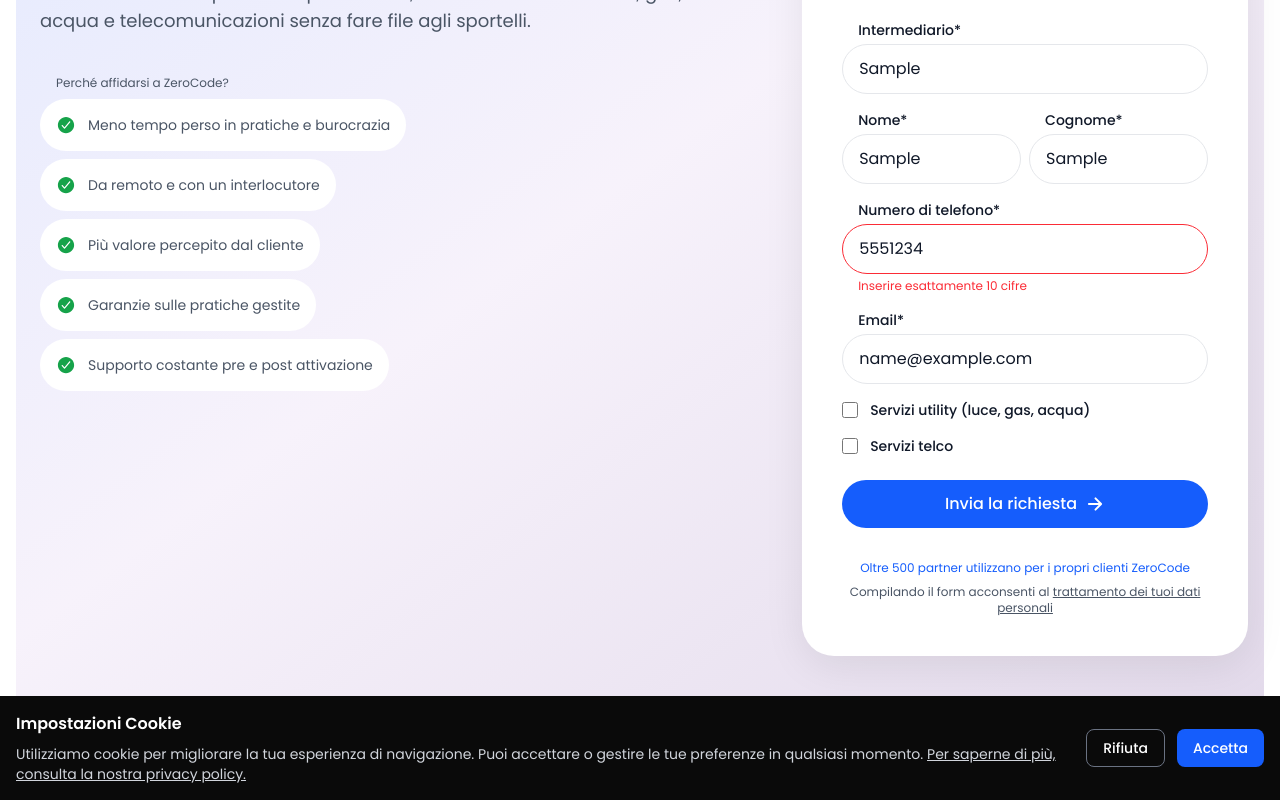
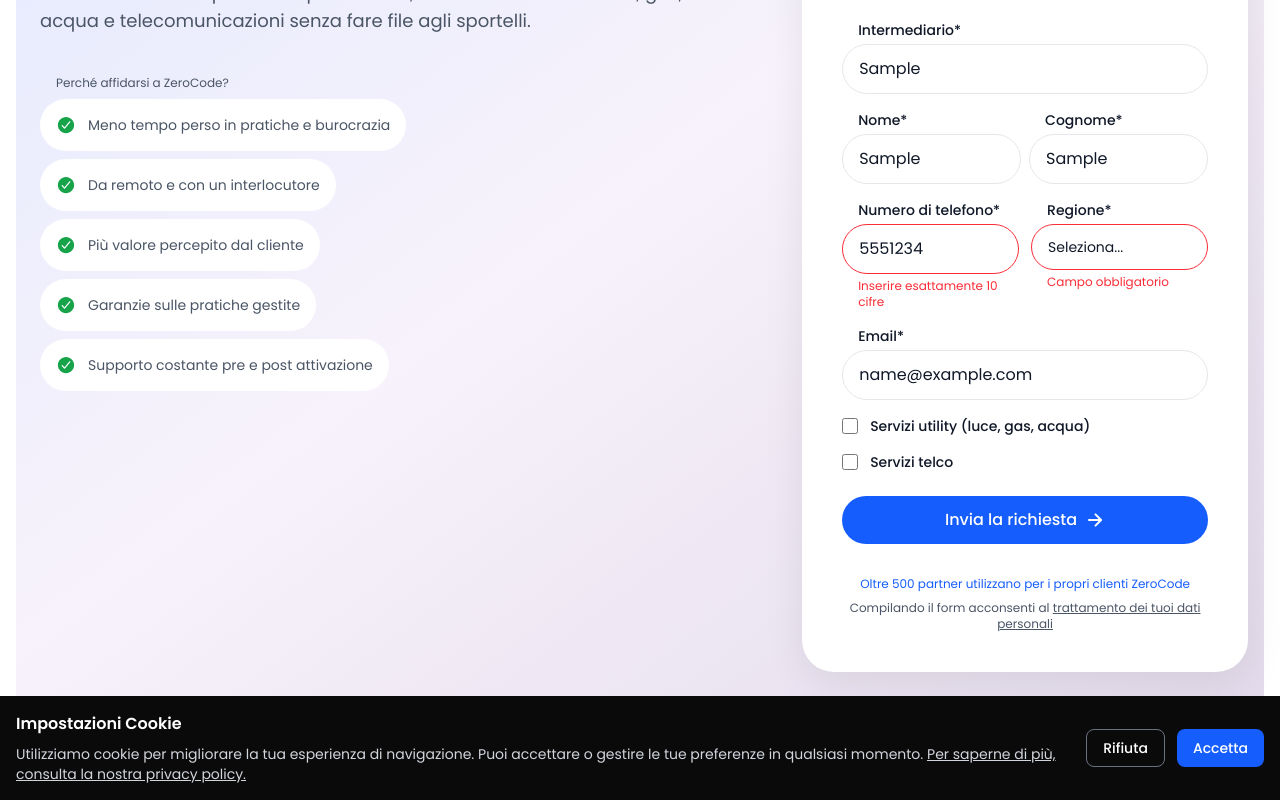
Before and after one commit to PattiChiari/ZeroCode, a Next.js app: page / in a window 1280 px wide. Both pictures are taken after typing "Sample", "Sample", "Sample", "5551234", "name@example.com" into the empty fields and a click on the button "Invia la richiesta". Shown: the part 433-1233 px from the top of the page. Built offline with nearby package versions, Linux system fonts and the light colour scheme.

Commit message:
Fix form

```diff
--- a/app/api/contatti/route.ts
+++ b/app/api/contatti/route.ts
@@ -29,7 +29,7 @@
 export async function POST(req: NextRequest) {
     try {
         const body = await req.json();
-        const {intermediario, nome, cognome, telefono, email, servizi_utility, tipo_operazione, servizi_telco, tipo_linea, data} = body;
+        const {intermediario, nome, cognome, telefono, regione, email, servizi_utility, tipo_operazione, servizi_telco, tipo_linea, data} = body;
 
         if (!intermediario?.trim()) return NextResponse.json({message: 'Intermediario mancante'}, {status: 400});
         if (!nome?.trim()) return NextResponse.json({message: 'Nome mancante'}, {status: 400});
@@ -37,6 +37,8 @@
 
         if (!telefono?.trim()) return NextResponse.json({message: 'Numero di telefono mancante'}, {status: 400});
         if (!validatePhone(telefono)) return NextResponse.json({message: 'Numero di telefono non valido (10 cifre)'}, {status: 400});
+
+        if (!regione?.trim()) return NextResponse.json({message: 'Regione mancante'}, {status: 400});
 
         if (!email?.trim()) return NextResponse.json({message: 'Email mancante'}, {status: 400});
         if (!validateEmail(email)) return NextResponse.json({message: 'Email non valida'}, {status: 400});
@@ -56,7 +58,7 @@
 
         await sheets.spreadsheets.values.append({
             spreadsheetId: SPREADSHEET_ID,
-            range: 'A:J',
+            range: 'A:K',
             valueInputOption: 'RAW',
             requestBody: {
                 values: [[
@@ -69,6 +71,7 @@
                     tipo_operazione?.trim() || '',
                     servizi_telco ? 'Sì' : 'No',
                     tipo_linea?.trim() || '',
+                    regione.trim(),
                     formatDate(data),
                 ]],
             },
--- a/app/components/ConsultationForm.tsx
+++ b/app/components/ConsultationForm.tsx
@@ -6,6 +6,12 @@
 
 const TIPO_OPERAZIONE_OPTIONS = ["Cambio", "Voltura/Subentro", "Allaccio"];
 const TIPO_LINEA_OPTIONS = ["Rete fissa", "Mobile"];
+const REGIONI_ITALIANE = [
+    "Abruzzo", "Basilicata", "Calabria", "Campania", "Emilia-Romagna",
+    "Friuli-Venezia Giulia", "Lazio", "Liguria", "Lombardia", "Marche",
+    "Molise", "Piemonte", "Puglia", "Sardegna", "Sicilia", "Toscana",
+    "Trentino-Alto Adige", "Umbria", "Valle d'Aosta", "Veneto",
+];
 
 export default function ConsultationForm() {
     const [formData, setFormData] = useState({
@@ -13,6 +19,7 @@
         nome: "",
         cognome: "",
         telefono: "",
+        regione: "",
         email: "",
         servizi_utility: false,
         tipo_operazione: "",
@@ -56,6 +63,8 @@
             e.telefono = "Inserire esattamente 10 cifre";
         }
 
+        if (!formData.regione) e.regione = "Campo obbligatorio";
+
         if (!formData.email.trim()) {
             e.email = "Campo obbligatorio";
         } else if (!validateEmail(formData.email)) {
@@ -93,6 +102,7 @@
                     cognome: formData.cognome.trim(),
                     telefono: formData.telefono.replace(/\s/g, ""),
                     email: formData.email.trim(),
+                    regione: formData.regione,
                     servizi_utility: formData.servizi_utility,
                     tipo_operazione: formData.tipo_operazione,
                     servizi_telco: formData.servizi_telco,
@@ -110,7 +120,7 @@
 
             setSubmitMessage({type: "success", text: result?.message || "Richiesta inviata con successo!"});
             setFormData({
-                intermediario: "", nome: "", cognome: "", telefono: "", email: "",
+                intermediario: "", nome: "", cognome: "", telefono: "", regione: "", email: "",
                 servizi_utility: false, tipo_operazione: "", servizi_telco: false, tipo_linea: "",
             });
             setErrors({});
@@ -179,8 +189,9 @@
                         </div>
                     </div>
 
-                    {/* Telefono */}
-                    <div className="flex flex-col gap-1">
+                    {/* Telefono + Regione */}
+                    <div className="flex gap-3">
+                        <div className="flex flex-col gap-1 flex-1">
                             <label htmlFor="telefono" className="text-sm font-medium ml-4 text-gray-900">Numero di telefono*</label>
                             <input id="telefono" type="tel" name="telefono" value={formData.telefono}
                                    onChange={handleChange} placeholder="3001234567"
@@ -189,6 +200,18 @@
                                    aria-invalid={Boolean(errors.telefono)}
                                    aria-describedby={errors.telefono ? "telefono-error" : undefined}/>
                             {errors.telefono && <span id="telefono-error" className="ml-4 text-xs text-red-500" role="alert">{errors.telefono}</span>}
+                        </div>
+                        <div className="flex flex-col gap-1 flex-1">
+                            <label htmlFor="regione" className="text-sm font-medium ml-4 text-gray-900">Regione*</label>
+                            <select id="regione" name="regione" value={formData.regione}
+                                    onChange={handleChange} className={selectClass("regione")}
+                                    aria-required="true" aria-invalid={Boolean(errors.regione)}
+                                    aria-describedby={errors.regione ? "regione-error" : undefined}>
+                                <option value="">Seleziona...</option>
+                                {REGIONI_ITALIANE.map((r) => <option key={r} value={r}>{r}</option>)}
+                            </select>
+                            {errors.regione && <span id="regione-error" className="ml-4 text-xs text-red-500" role="alert">{errors.regione}</span>}
+                        </div>
                     </div>
 
                     {/* Email */}
--- a/app/privacy/page.tsx
+++ b/app/privacy/page.tsx
@@ -49,6 +49,7 @@
                             <ul className="list-disc list-inside space-y-2 ml-4 mb-4">
                                 <li><strong>Nome e Cognome:</strong> dati anagrafici del cliente</li>
                                 <li><strong>Numero di telefono:</strong> recapito telefonico del cliente (10 cifre)</li>
+                                <li><strong>Regione:</strong> regione italiana di residenza o di interesse del cliente</li>
                                 <li><strong>Indirizzo email:</strong> indirizzo di posta elettronica del cliente</li>
                             </ul>
                             <p className="mb-2 font-semibold text-gray-800">Dati relativi al servizio richiesto</p>
@@ -192,7 +193,7 @@
 
                         <div className="bg-blue-50 border border-blue-200 rounded-lg p-4">
                             <p className="text-sm text-blue-900">
-                                <strong>Ultimo aggiornamento:</strong> 1 Maggio 2026<br/>
+                                <strong>Ultimo aggiornamento:</strong> 5 Maggio 2026<br/>
                                 Questa informativa può essere aggiornata in qualsiasi momento senza preavviso.
                             </p>
                         </div>
```
Lines whose indentation alone changed are shown as unchanged.
